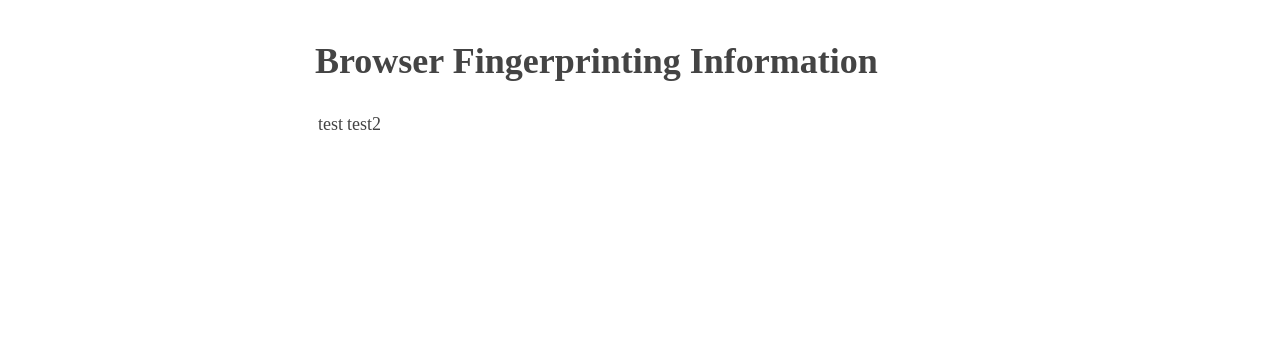
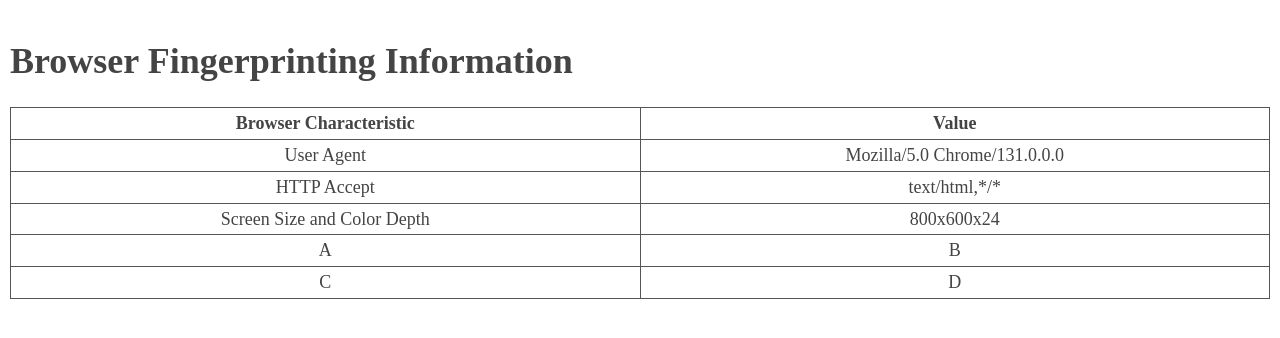
Before and after one commit to allenkim/browser-fingerprinting, a Flask app: page / in a window 1280 px wide. Shown: the top 338 px of the page. Run offline with Flask 2, Linux system fonts and the light colour scheme.

Commit message:
Add some css and some basic elements

```diff
--- a/app.py
+++ b/app.py
@@ -1,10 +1,12 @@
-from flask import Flask, render_template
+from flask import Flask, render_template, request
 
 app = Flask(__name__)
 
 @app.route('/')
 def home():
-    return render_template('index.html')
+    http_accept = request.headers['Accept'] # accept-encoding accept-language
+    user_agent = request.headers['User-Agent']
+    return render_template('index.html', **locals())
 
 if __name__=='__main__':
     app.run(debug=True)
--- a/static/fing.js
+++ b/static/fing.js
@@ -1,5 +1,15 @@
 var table = document.getElementById('browser-info');
-var new_row = table.insertRow(table.rowIndex + 1);
 
-new_row.insertCell(0).innerHTML = "test";
-new_row.insertCell(1).innerHTML = "test2";
+function addRow(label, value){
+  var new_row = table.insertRow(table.rowIndex);
+  new_row.insertCell(0).innerHTML = label;
+  new_row.insertCell(1).innerHTML = value;
+}
+
+function getScreenResolution(){
+  return [window.screen.width, window.screen.height, window.screen.colorDepth]
+}
+
+addRow("Screen Size and Color Depth", getScreenResolution().join('x'));
+addRow("A","B")
+addRow("C","D")
--- a/static/style.css
+++ b/static/style.css
@@ -1,6 +1,5 @@
 body{
 	margin:40px auto;
-	max-width:650px;
 	line-height:1.6;
 	font-size:18px;
 	color:#444;
@@ -10,3 +9,11 @@
 h1{
 	line-height:1.2
 }
+
+table, th, td {
+  border: 1px solid #555;
+  border-collapse: collapse;
+  width: 100%;
+  table-layout: fixed;
+	text-align: center;
+}
--- a/templates/index.html
+++ b/templates/index.html
@@ -5,12 +5,30 @@
 		<title>CSE534 Browser Fingerprinting</title>
 		<link rel="stylesheet" type="text/css" href={{
 			url_for('static',filename='style.css')}}>
+		<link rel="shortcut icon" type="image/x-icon" href={{
+			url_for('static',filename='favicon.ico')}}>
 		<script type="text/javascript" src={{
 			url_for('static',filename='fing.js')}} defer></script>
 	</head>
 	<body>
 		<h1>Browser Fingerprinting Information</h1>
-		<table id=browser-info>
+		<table>
+				<thead>
+					<tr>
+						<th>Browser Characteristic</th>
+						<th>Value</th>
+					</tr>
+				</thead>
+				<tbody id=browser-info>
+					<tr>
+						<td>User Agent</td>
+						<td>{{user_agent}}</td>
+					</tr>
+					<tr>
+						<td>HTTP Accept</td>
+						<td>{{http_accept}}</td>
+					</tr>
+				</tbody>
 		</table>
 	</body>
 </html>
```
Also changed, not shown: static/favicon.ico (added).
